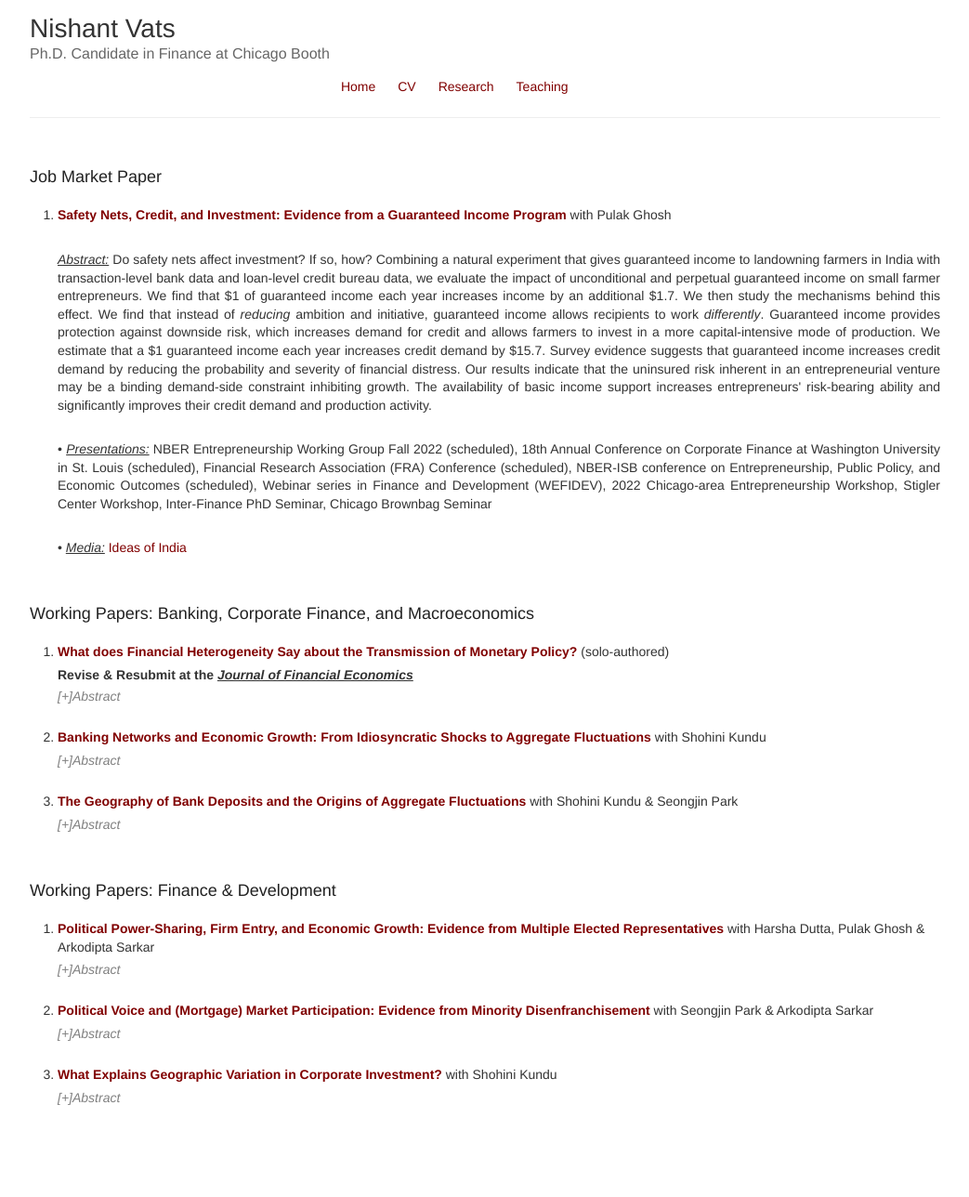
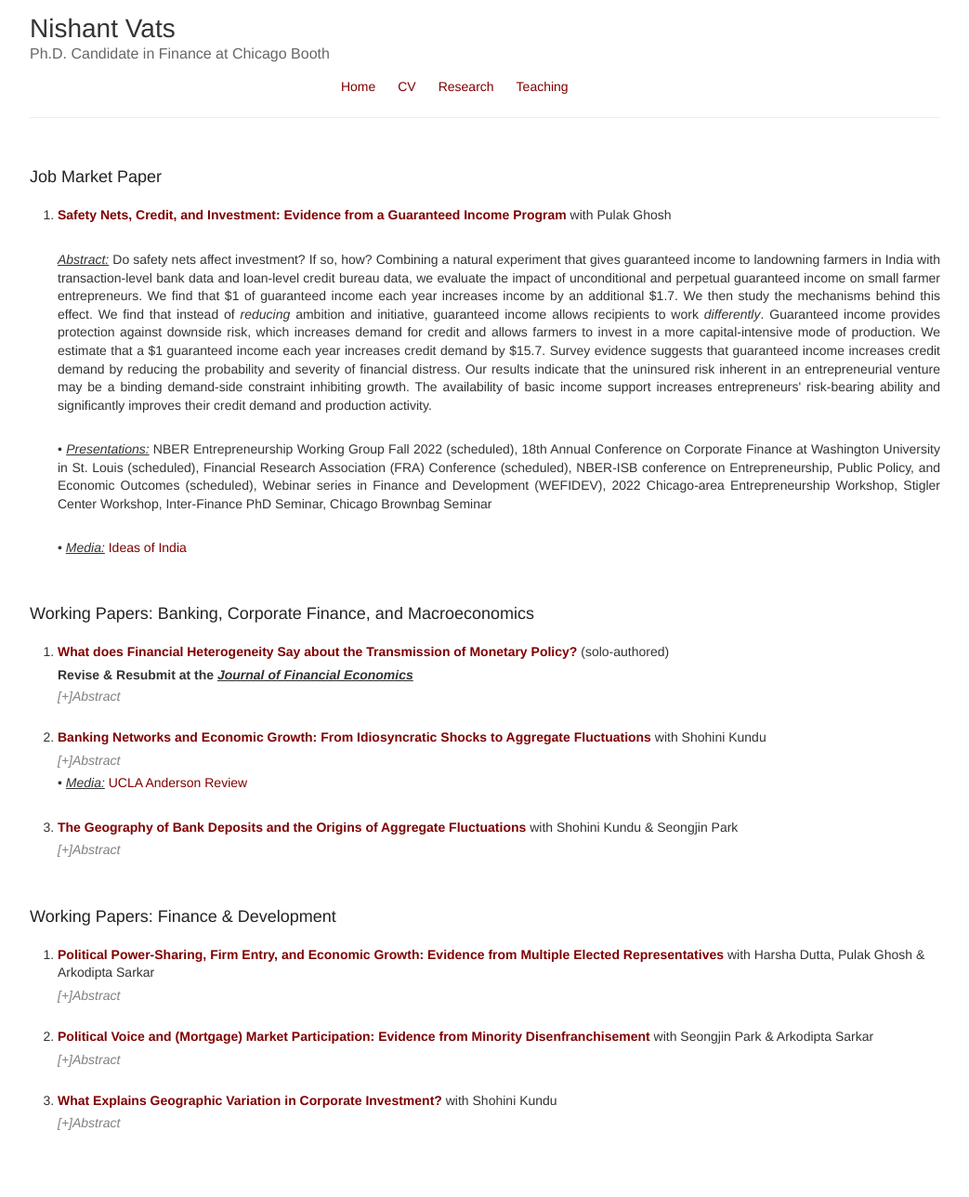
Before and after one commit to nishvats/nishvats.github.io, a Jekyll site: the page built from research.html, in a window 1280 px wide. Shown: the whole page at 93% size, without its empty margins (118-1161 px from the left). Built offline with Jekyll 4.4.1, drawn with Linux system fonts in a browser that asks for light colours; before the commit the page ends 1260 px from its top, so only the background shows below that.

Commit message:
Update research.html

```diff
--- a/research.html
+++ b/research.html
@@ -35,8 +35,8 @@ layout: default
     <br>
         <p align="justify">• <u><em>Presentations:</em></u> 16th Macro Finance Society Workshop 2020, OFR Ph.D. Symposium on Financial Stability 2020, 5th Empirics and Methods in Economics Conference (EMCON) 2020, Young Economist Symposium 2020, Chicago Finance Brownbag Seminar, Midwestern Finance Association Meeting 2021, CEPR’s Endless Summer Conference on Financial Intermediation and Corporate Finance, Chicago Economic Dynamics and Financial Markets Working Group, UCLA Macro-finance Seminar </p>
     <br>
-        <p align="justify">• <u><em>Media:</em></u> <a href="https://anderson-review.ucla.edu/banks-freed-to-operate-across-state-lines-helped-stabilize-the-economy/">UCLA Anderson Review</a> </p>
     </details>
+      <p align="justify">• <u><em>Media:</em></u> <a href="https://anderson-review.ucla.edu/banks-freed-to-operate-across-state-lines-helped-stabilize-the-economy/">UCLA Anderson Review</a> </p>
    <br>
   <li> <b><a href="/Documents/paper_deposit_geography.pdf">The Geography of Bank Deposits and the Origins of Aggregate Fluctuations</a></b> with Shohini Kundu & Seongjin Park</li>
       <details>
```
